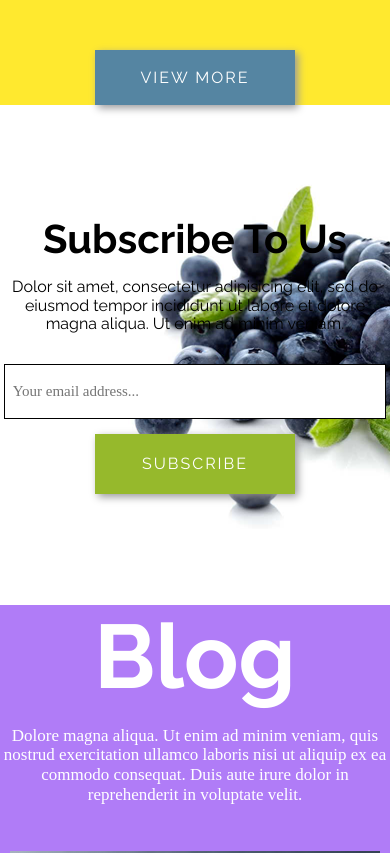
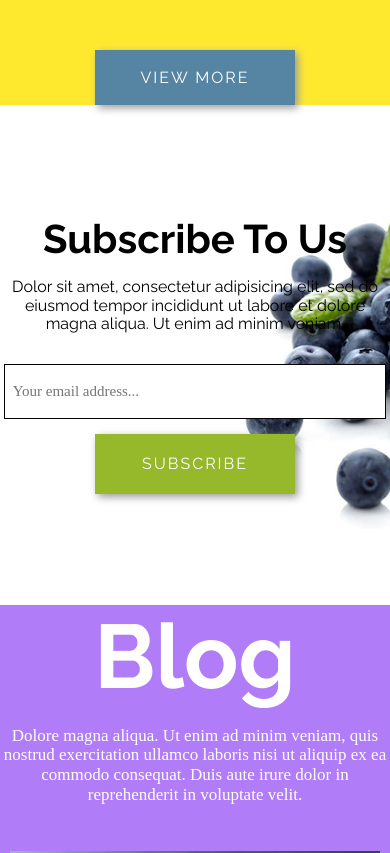
Before and after one commit to danieru0/weekly-web-dev-challenge-2, a website: page index.html in a window 390 px wide. Shown: the part 4358-5211 px from the top of the page. Drawn offline with nearby package versions, Linux system fonts and the light colour scheme.

Commit message:
last one pls

```diff
--- a/app/scss/style.scss
+++ b/app/scss/style.scss
@@ -545,6 +545,7 @@ nav {
 
 @media only screen and (max-width: 1017px) {
     .subscribe {
+        background-position: 60%;
         .subscribe_container {
             form {
                 button {
```
Also changed, not shown: app/css/style.css, app/scss/style.css, 1 other file.
